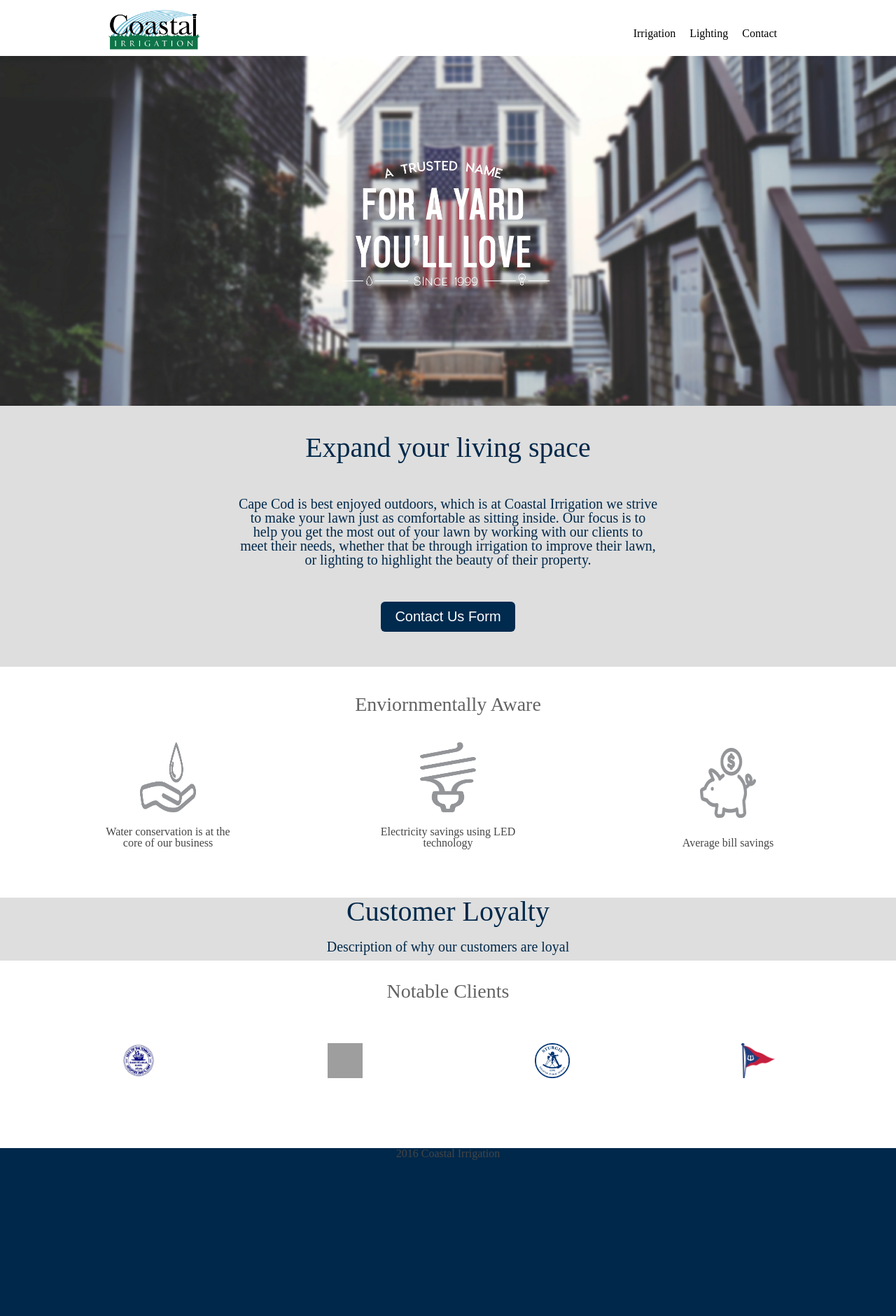
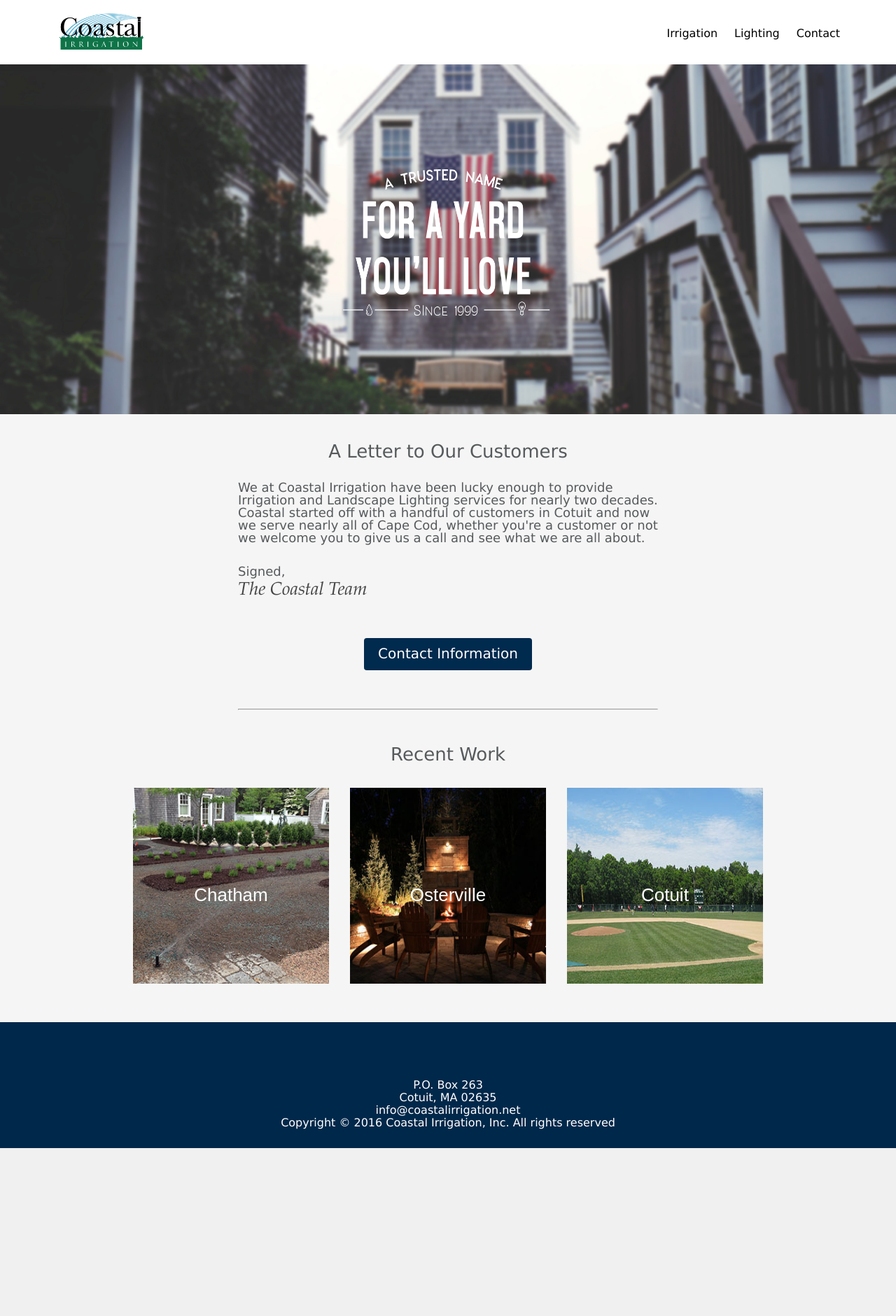
Before and after one commit to cmaher92/coastalirrigation, a PHP site: page / in a window 1280 px wide. Shown: the top 1881 px of the page at 70% size. After the commit the page ends 1641 px from the top, so only its background shows below. Run offline with PHP 8.4, Linux system fonts and the light colour scheme; grey boxes are pictures that could not be loaded.

Commit message:
updated static home page

```diff
--- a/css/main.css
+++ b/css/main.css
@@ -66,13 +66,13 @@
 .tinted-sections {
   position: relative;
   display: block;
-  background-color: #DEDEDE;
+  background-color: #f5f5f5;
 }
 
 .white-sections {
   display: block;
   position: relative;
-  background-color: #FFF;
+  background-color: #f5f5f5;
 }
 
 .page-footers {
@@ -82,103 +82,141 @@
 .inner {
   display: flex;
   justify-content: center;
-
 }
 
 .button-container {
   align-self: center;
 }
 
+.row:after {
+    content: "";
+    clear: both;
+    display: block;
+}
+
+[class*="col-"] {
+    float: left;
+    padding: 15px;
+    /*border: 1px solid red;*/
+}
+
+.col-1 {width: 8.33%;}
+.col-2 {width: 16.66%;}
+.col-3 {width: 25%;}
+.col-4 {width: 33.33%;}
+.col-5 {width: 41.66%;}
+.col-6 {width: 50%;}
+.col-7 {width: 58.33%;}
+.col-8 {width: 66.66%;}
+.col-9 {width: 75%;}
+.col-10 {width: 83.33%;}
+.col-11 {width: 91.66%;}
+.col-12 {width: 100%;}
+
 /*
 Fonts
 */
 
-
-.h1-white {
-  color: #636363;
-  font-weight: normal;
-  font-family: 'PT Serif', serif;
-  font-size: 28px;
-  text-align: center;
-  margin-top: 10px;
-  margin-bottom: 10px;
+.h1-tinted {
+  font-family: "Lucida Sans Unicode", "Lucida Grande", sans-serif;
+  color: #565A5C;
+  font-size: 26px;
 }
 
-.p-white {
-  font-family: 'PT Serif', serif;
-  color: #646464;
-  font-size: 19px;
+.p-tinted {
+  font-family: "Lucida Sans Unicode", "Lucida Grande", sans-serif;
+  color: #565A5C;
+  font-size: 18px;
+  margin-top: 1px;
+  /*word-spacing: 3px;*/
 }
 
-.button-white {
+.icon-description {
+font-family: "Lucida Sans Unicode", "Lucida Grande", sans-serif;
+font-size: 20px;
+}
+
+.p-footer {
+  font-family: "Lucida Sans Unicode", "Lucida Grande", sans-serif;
+  font-size: 16px;
+  color: #fff;
+}
+
+.button {
+  display: inline-block;
+  font-family: "Lucida Sans Unicode", "Lucida Grande", sans-serif;
   -webkit-border-radius: 6;
-  -moz-border-radius: 6;
-  border-radius: 6px;
+  -moz-border-radius: 3;
+  border-radius: 4px;
   color: #ffffff;
   font-size: 20px;
   background: #002a4e;
   padding: 10px 20px 10px 20px;
+  text-align: center;
   text-decoration: none;
+  cursor: pointer;
   border: none;
+  margin: 5px;
+  border-bottom: 2px solid #002a4e;
 }
 
-.h1-tinted {
-  font-family: 'PT Serif', serif;
-  color: #00284a;
-  font-size: 40px;
-  margin-bottom: 10px;
-  text-align: center;
+.button span {
+  cursor: pointer;
+  display: inline-block;
+  position: relative;
+  transition: 0.5s;
 }
 
-.p-tinted {
-font-family: 'PT Serif', serif;
-color: #00284a;
-font-size: 20px;
-margin-top: 10px;
-margin-bottom: 10px;
-text-align: center;
+.button:hover {
+  background: #035ca5;
 }
 
-/*h3 {
-  text-align: center;
-}*/
-
-/*
-Navigation Bar
-*/
+/* Navigation Bar */
+.main-wrapper {
+  box-sizing: border-box;
+}
 
 .nav {
+  display: block;
   background-color: #FFF;
-  height: 80px;
-  box-shadow: 10px 10px 5px grey;
+  height: auto;
+  /*min-height: 80px;*/
+  /*box-shadow: 10px 10px 5px grey;*/
 }
 
-.logo-container {
-  display: block;
-  justify-content: flex-start;
-  margin-left: 150px;
+.logo-container{
+  width: 25%;
+  padding-left: 80px;
   float: left;
-  margin-top: 10px;
+}
+
+.nav-items-container{
+  width: 75%;
+  text-align: right;
+  padding-top: 40px;
+  padding-right: 80px;
+  height: 92px;
 }
 
 .coastal-logo {
-  justify-content: flex-start;
-}
-
-.nav-items-container {
-  margin-right: 130px;
-  display: flex;
-  justify-content: flex-end;
-  padding-right: 20px;
-  padding-top: 40px;
+  width: 25%
+  padding-left: 80px;
+  float: left;
+  max-width: 130px;
+  max-height: 120px;
 }
 
 .nav-item {
-  margin-right: 20px;
-  font-family: 'PT Serif', serif;
+  font-family: "Lucida Sans Unicode", "Lucida Grande", sans-serif;
   font-weight: 400;
   color: black;
   text-decoration: none;
+
+  margin-left: 20px;
+}
+
+.nav-item:hover {
+
 }
 
 /*
@@ -195,7 +233,7 @@
   height: 500px;
 }
 
-.hero .inner {
+.caption-container {
   display: flex;
   justify-content: center;
 }
@@ -203,101 +241,134 @@
 .caption {
   padding-top: 150px;
   width: 300px;
-}
-/*
-Introduction
-*/
-
-.introduction-header {
-  margin-top: 20px;
-  margin-bottom: 50px;
+  height: 400px;
 }
 
-.introduction-paragraph {
-  margin-bottom: 30px;
+/* Introduction */
+
+.intro-container {
+  display: flex;
+  flex-direction: column;
+  max-width: 600px;
+  margin-left: 10px;
+  margin-right: 10px;
 }
 
-.about-container {
-  display: flex;
-  flex-direction: column;
-  width: 600px;
-  /*margin: 90px 90px;*/
-}
-
-.about-content {
+.intro-content {
+  padding-top: 20px;
   margin-top: 20px;
   margin-bottom: 20px;
 }
 
-.button-container {
-  margin-bottom: 50px;
+.header-container {
+  text-align: center;
 }
 
-/*
-Statistics
-*/
+.p-intro {
+  text-align: left;
+  margin-top: 30px;
+}
+
+.p-signature {
+  font-family: "Palatino Linotype", "Book Antiqua", Palatino, serif;
+  text-align: left;
+  font-style: italic;
+  font-size: 26px;
+}
+
+.signature {
+  margin-top: 5px;
+}
+
+.button-container {
+  margin-top: 30px;
+  margin-bottom: 10px;
+}
+
+
+
+/* Statistics */
 
 .statistics-header {
+  text-align: center;
   margin-top: 40px;
+  padding-bottom: 40px;
+  font-size: 28px;
+  font-family:"Trebuchet MS", Helvetica, sans-serif;
 }
 
-.icon-description {
-  margin-top: 20px;
-}
-
-.statistics {
-  display: flex;
-  justify-content: space-around;
-  margin: 40px 40px;
+.p-why {
+  display: block;
+  font-family:"Trebuchet MS", Helvetica, sans-serif;
+  text-align: center;
 }
 
 .statistics-container {
-  max-width: 200px;
-  min-width: 200px;
-  margin-bottom: 30px;
-  display: flex;
-  flex-direction: column;
+  width: 50%;
+  margin-left: auto;
+  margin-right: auto;
   text-align: center;
-  flex-wrap: no-wrap;
-  /*display: inline-block;*/
-  /*justify-content: space-around;*/
-
 }
 
-.logos{
-  padding-top: 40px;
+/* Recent Work */
+
+.recent-content-container {
+  display: block;
   padding-bottom: 40px;
-  /*margin: auto;*/
-  /*display: flex;
-  justify-content: space-around;*/
 }
 
-.logo{
-    height: 100px;
-    width: 80px;
-    margin: auto;
+.recent-description-container {
+  text-align: center;
+  padding-bottom: 20px;
+}
 
-  }
+.container {
+  position: relative;
+  text-align: center;
+}
+
+.container:hover {
+  cursor: pointer;
+}
+
+.recent-image {
+  display: block;
+  margin: auto;
+  max-width: 280px;
+  max-height: 280px;
+}
+
+.image-description {
+  font-family: Arial, 'Helvetica', sans-serif;
+  position: absolute;
+  color: white;
+  font-size: 26px;
+  left: 0%;
+  top: 50%;
+  width: 100%;
+}
+
+.history-image:hover {
+}
 
 /*
 Notable Customers
 */
 
-
-.customer-logo-container {
-  display: flex;
-  justify-content: space-around;
-  margin: 50px;
-}
-
 .customer-logo {
+  /*display: block;*/
+  margin: auto;
+  margin-bottom: 40px;
   max-width: 50px;
   max-height: 50px;
-  margin-bottom: 50px;
+  margin-left: 25px;
+  margin-right: 25px;
+  /*margin-bottom: 50px;*/
 }
 
 .customer-header-container {
-  margin: 20px;
+  padding-top: 20px;
+  padding-bottom: 15px;
   display: flex;
   justify-content: center;
 }
@@ -309,10 +380,19 @@
 .page-footers {
   display: block;
   background-color: #00284a;
+  text-align: center;
 }
 
 .footer-container {
-  display: flex;
-  justify-content: flex-start;
-  height: 300px;
+  height: 180px;
+  padding-top: 80px;
 }
+
+.footer-text {
+  margin-top: 2px;
+}
+
+.line {
+  margin-top: 40px;
+  margin-bottom: 50px;
+}
--- a/index.html
+++ b/index.html
@@ -15,17 +15,21 @@
 
 
 <!-- navigation-bar -->
+<div class="row">
 <nav class="nav">
-  <div class="logo-container">
+
+  <div class="col-3 logo-container">
   <img class="coastal-logo" src="assets/logo.png" alt="coastal-irrigation logo" width="140">
   </div>
 
-  <div class="nav-items-container">
+  <div class="col-9 nav-items-container">
   <a class="nav-item" href="/irrigation/">Irrigation</a>
   <a class="nav-item" href="/lighting/">Lighting</a>
   <a class="nav-item" href="/contact/">Contact</a>
+  </div>
+
+</nav>
 </div>
-</nav>
 
 <!-- hero -->
 <section class="hero">
@@ -39,74 +43,86 @@
 <!-- introduction -->
 <section class="tinted-sections">
   <div class="inner">
-    <div class="about-container">
-      <div class="about-content">
-        <h1 class="h1-tinted introduction-header">Expand your living space</h1>
-        <p class="p-tinted introduction-paragraph">Cape Cod is best enjoyed outdoors, which is at Coastal Irrigation we strive to make your lawn just as comfortable as sitting inside. Our focus is to help you get the most out of your lawn by working with our clients to meet their needs, whether that be through irrigation to improve their lawn, or lighting to highlight the beauty of their property.</p>
+    <div class="intro-container">
+      <div class="intro-content">
+        <div class="header-container">
+        <h1 class="h1-tinted">A Letter to Our Customers</h1>
+        </div>
+        <p class="p-tinted p-intro">We at Coastal Irrigation have been lucky enough to provide Irrigation and Landscape Lighting services for nearly two decades. Coastal started off with a handful of customers in Cotuit and now we serve nearly all of Cape Cod, whether you're a customer or not we welcome you to give us a call and see what we are all about. </p>
+        <p class="p-tinted p-intro">Signed,</p>
+        <div class="signature">
+        <p class="p-signature">The Coastal Team</p>
+        </div>
       </div>
         <div class="button-container">
-        <button class="button-white" type="button">Contact Us Form</button>
+        <button class="button" type="button" style="vertical-align:middle">Contact Information</button>
       </div>
     </div>
   </div>
-</section>
+  <hr class="line" width="600">
 
 <!-- statistics -->
-<section class="white-sections">
-    <h1 class="h1-white statistics-header">Enviornmentally Aware</h1>
-    <div class="statistics">
+<!-- <section class="tinted-sections">
+<h1 class="h1-white statistics-header">Why trust Coastal Irrigation with your lawn?</h1>
 
-      <div class="statistics-container">
-        <img class="logo" src="assets/hand.png" alt="">
-      <h3 class="icon-description">Water conservation is at the core of our business</h3>
-      </div>
+<div class="row">
+  <div class="statistics-container col-6">
+    <p class="p-why">We have been installing irrigation systems in Cotuit and surrounding areas for over fifteen years.</p>
+  </div>
 
-      <div class="statistics-container">
-        <img class="logo" src="assets/bulb.png" alt="">
-      <h3 class="icon-description">Electricity savings using LED technology</h3>
-      </div>
+  <div class="statistics-container col-6">
+    <p class="p-why">Our installation and service teams receive annual industry training assuring the highest quality work.</p>
+  </div>
+</div>
 
-      <div class="statistics-container">
-        <img class="logo" src="assets/piggybank.png" alt="">
-        <h3 class="icon-description">Average bill savings</h3>
-      </div>
+<div class="row">
+  <div class="statistics-container col-6">
+    <p class="p-why">We are a fully insured corporation.</p>
+  </div>
 
+  <div class="statistics-container col-6">
+    <p class="p-why">Enjoying the outdoors on Cape Cod is something we're passionate about, and it reflects in our work.</p>
+  </div>
+</div>
+
+<hr class="line" width="600">
+
+
+</section> -->
+
+<!-- Recent Work -->
+<section class="tinted-sections">
+  <div class="recent-content-container">
+
+    <div class="recent-description-container">
+    <h1 class="h1-tinted">Recent Work</h1>
+    </div>
+<div class="inner">
+  <div class="row">
+    <div class="container col-4">
+      <img src="assets/irrigation.jpg" alt="irrigation job example" class="recent-image">
+    <h3 class="image-description">Chatham</h3>
+    </div>
+    <div class="container col-4">
+    <img src="assets/lighting.jpg" alt="lighting job example" class="recent-image">
+    <h3 class="image-description">Osterville</h3>
+    </div>
+    <div class="container col-4">
+    <img src="assets/cotuit.jpg" alt="maintenance job example" class="recent-image">
+    <h3 class="image-description">Cotuit</h3>
     </div>
   </div>
-</section>
-
-<!-- customer-loyalty -->
-<section class="tinted-sections">
-  <div class="inner">
-    <div class="about-container">
-    <h1 class="h1-tinted">Customer Loyalty</h1>
-    <p class="p-tinted">Description of why our customers are loyal</p>
-    </div>
-  </div>
-</section>
-
-<!-- notable-clients -->
-<section class="white-sections">
-  <!-- <div class="inner"> -->
-  <div class="customer-header-container">
-    <h1 class="h1-white">Notable Clients</h1>
-  </div>
-    <div class="customer-logo-container">
-      <img src="assets/barnstable.jpg" alt="Barnstable" class="customer-logo">
-      <img src="assets/cotuitarts.jpg" alt="Cotuit Center for the Arts" class="customer-logo">
-      <img src="assets/sturgis.jpg" alt="Sturgis" class="customer-logo">
-      <img src="assets/wianno.png" alt="Wianno" class="customer-logo">
-    </div>
-  <!-- </div> -->
+</div>
 </section>
 
 <!-- page-footers -->
 <footer class="page-footers">
-  <div class="inner">
     <div class="footer-container">
-      <p class="footer-text">2016 Coastal Irrigation</p>
+      <p class="p-footer footer-text">P.O. Box 263</p>
+      <p class="p-footer footer-text">Cotuit, MA 02635</p>
+      <p class="p-footer footer-text">info@coastalirrigation.net</p>
+      <p class="p-footer footer-text">Copyright © 2016 Coastal Irrigation, Inc. All rights reserved</p>
     </div>
-  </div>
 
 </footer>
 </div>
```
Also changed, not shown: assets/cotuit.jpg (added), assets/cotuit.png (added), assets/irrigation.jpg (added), assets/lighting.jpg (added), notes.md (added), 2 other files.
